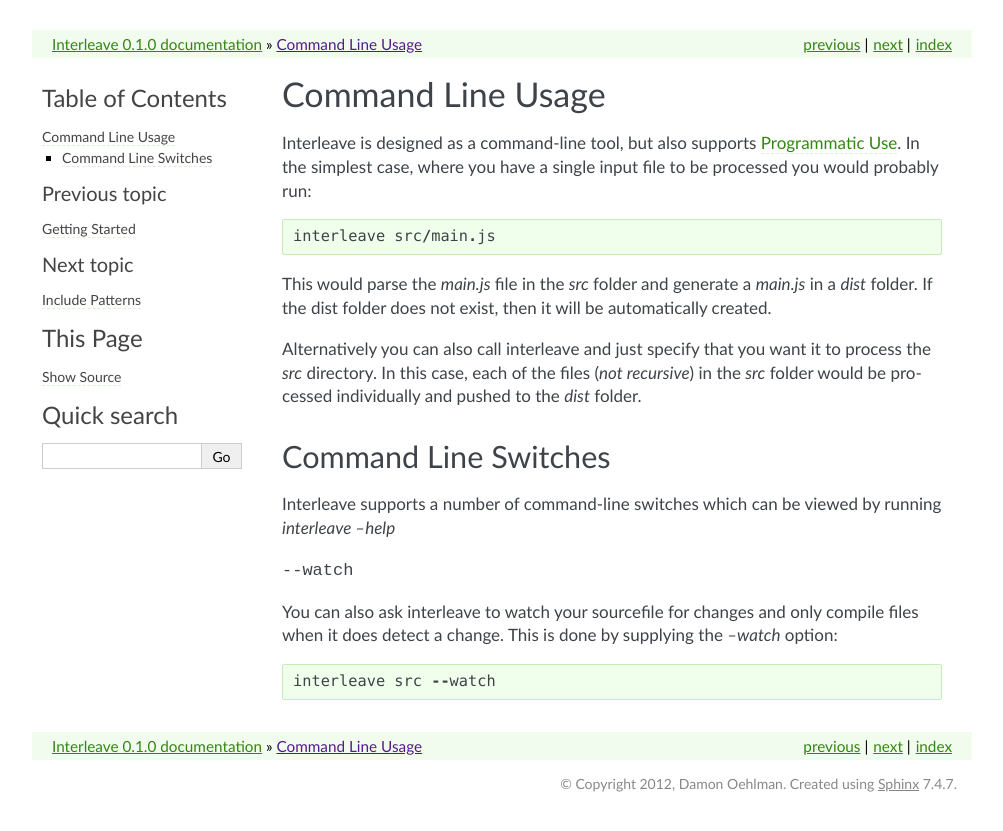
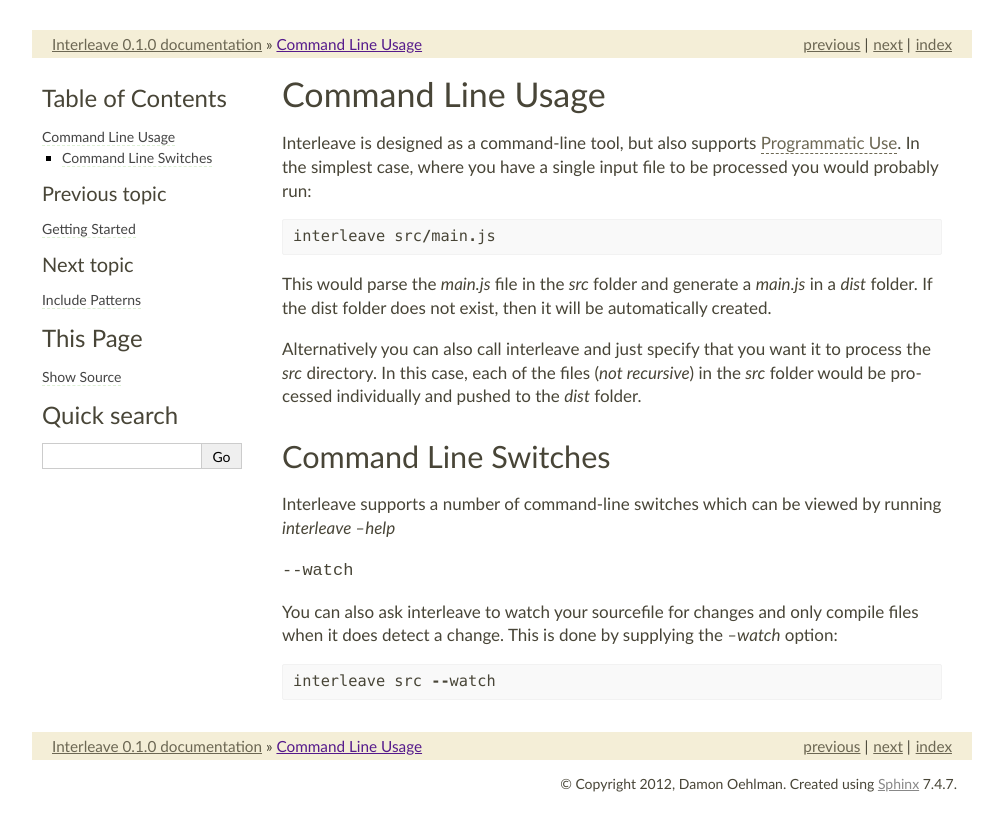
Before and after one commit to buildjs/interleave, a Sphinx documentation site: the page built from docs/commandline-usage.rst, in a window 1280 px wide. Shown: the top 831 px of the page, without its empty margins (138-1141 px from the left). Built offline with Sphinx 7.4.7, drawn with Linux system fonts in a browser that asks for light colours.

Commit message:
Updated to use the mocha theme

```diff
--- a/docs/_themes/sidelab/static/sidelab.css_t
+++ b/docs/_themes/mocha/static/mocha.css_t
@@ -13,6 +13,17 @@
 {% set body_font_stack = 'Optima, Segoe, "Segoe UI", Candara, Calibri, Arial, sans-serif' %}
 {% set headline_font_stack = 'Futura, "Trebuchet MS", Arial, sans-serif' %}
 {% set code_font_stack = "'Consolas', 'Menlo', 'Deja Vu Sans Mono', 'Bitstream Vera Sans Mono', monospace" %}
+
+{# define some colors #}
+{% set body_color = '#484537' %}
+{% set link_color = '#6c6753' %}
+{% set link_hover_color = '#918a6f' %}
+{% set related_bg = '#f4eed7' %}
+
+{# define pre colors #}
+{% set code_bg = '#f9f9f9' %}
+{% set code_block_border = '1px solid #f2f2f2' %}
+
 
 @import url("basic.css");
 
@@ -43,7 +54,8 @@
 div.related {
     width: {{ page_width - 20 }}px;
     padding: 5px 10px;
-    background: #F2FCEE;
+    background: {{ related_bg }};
+    color: {{ related_color|default(body_color) }};
     margin: 15px auto 15px auto;
 }
 
@@ -66,7 +78,7 @@
 
 div.body {
     background-color: #ffffff;
-    color: #3E4349;
+    color: {{ body_color }};
     padding: 0 30px 0 30px;
 }
 
@@ -80,7 +92,7 @@
     margin: 10px auto 30px auto;
     padding-right: 15px;
     font-size: 14px;
-    color: #888;
+    color: {{ footer_color|default(body_color) }};
     text-align: right;
 }
 
@@ -115,7 +127,7 @@
 div.sphinxsidebar h3,
 div.sphinxsidebar h4 {
     font-family: {{ headline_font_stack }};
-    color: #444;
+    color: {{ header_color|default(body_color) }};
     font-size: 24px;
     font-weight: normal;
     margin: 0 0 5px 0;
@@ -127,7 +139,7 @@
 }
 
 div.sphinxsidebar h3 a {
-    color: #444;
+    color: {{ header_color|default(body_color) }};
 }
 
 div.sphinxsidebar p.logo a,
@@ -138,7 +150,7 @@
 }
 
 div.sphinxsidebar p {
-    color: #555;
+    color: {{ sidebar_color|default(body_color) }};
     margin: 10px 0;
 }
 
@@ -157,12 +169,12 @@
 /* -- body styles ----------------------------------------------------------- */
 
 a {
-    color: #348613;
+    color: {{ link_color }};
     text-decoration: underline;
 }
 
 a:hover {
-    color: #59B833;
+    color: {{ link_hover_color|default(link_color) }};
     text-decoration: underline;
 }
 
@@ -357,10 +369,10 @@
 }
 
 pre {
-    background: #F0FFEB;
+    background: {{ code_bg }};
     padding: 7px 10px;
     margin: 15px 0;
-    border: 1px solid #C7ECB8;
+    border: {{ code_block_border|default('none') }};
     border-radius: 2px;
     -moz-border-radius: 2px;
     -webkit-border-radius: 2px;
@@ -368,23 +380,23 @@
 }
 
 tt {
-    background: #F0FFEB;
+    background: {{ code_bg }};
     color: #222;
-    /* padding: 1px 2px; */
+    padding: 1px 2px;
 }
 
 tt.xref, a tt {
-    background: #F0FFEB;
+    background: {{ code_bg }};
     border-bottom: 1px solid white;
 }
 
 a.reference {
     text-decoration: none;
-    border-bottom: 1px dashed #DCF0D5;
+    border-bottom: 1px dashed {{ link_color }};
 }
 
 a.reference:hover {
-    border-bottom: 1px solid #6D4100;
+    border-bottom: 1px solid {{ link_hover_color|default(link_color) }};
 }
 
 a.footnote-reference {
--- a/docs/_themes/sidelab/theme.conf
+++ b/docs/_themes/mocha/theme.conf
@@ -1,5 +1,5 @@
 [theme]
 inherit = basic
-stylesheet = sidelab.css
+stylesheet = mocha.css
 
 [options]
--- a/docs/conf.py
+++ b/docs/conf.py
@@ -91,7 +91,7 @@
 
 # The theme to use for HTML and HTML Help pages.  See the documentation for
 # a list of builtin themes.
-html_theme = 'sidelab'
+html_theme = 'mocha'
 
 # Theme options are theme-specific and customize the look and feel of a theme
 # further.  For a list of options available for each theme, see the
```
